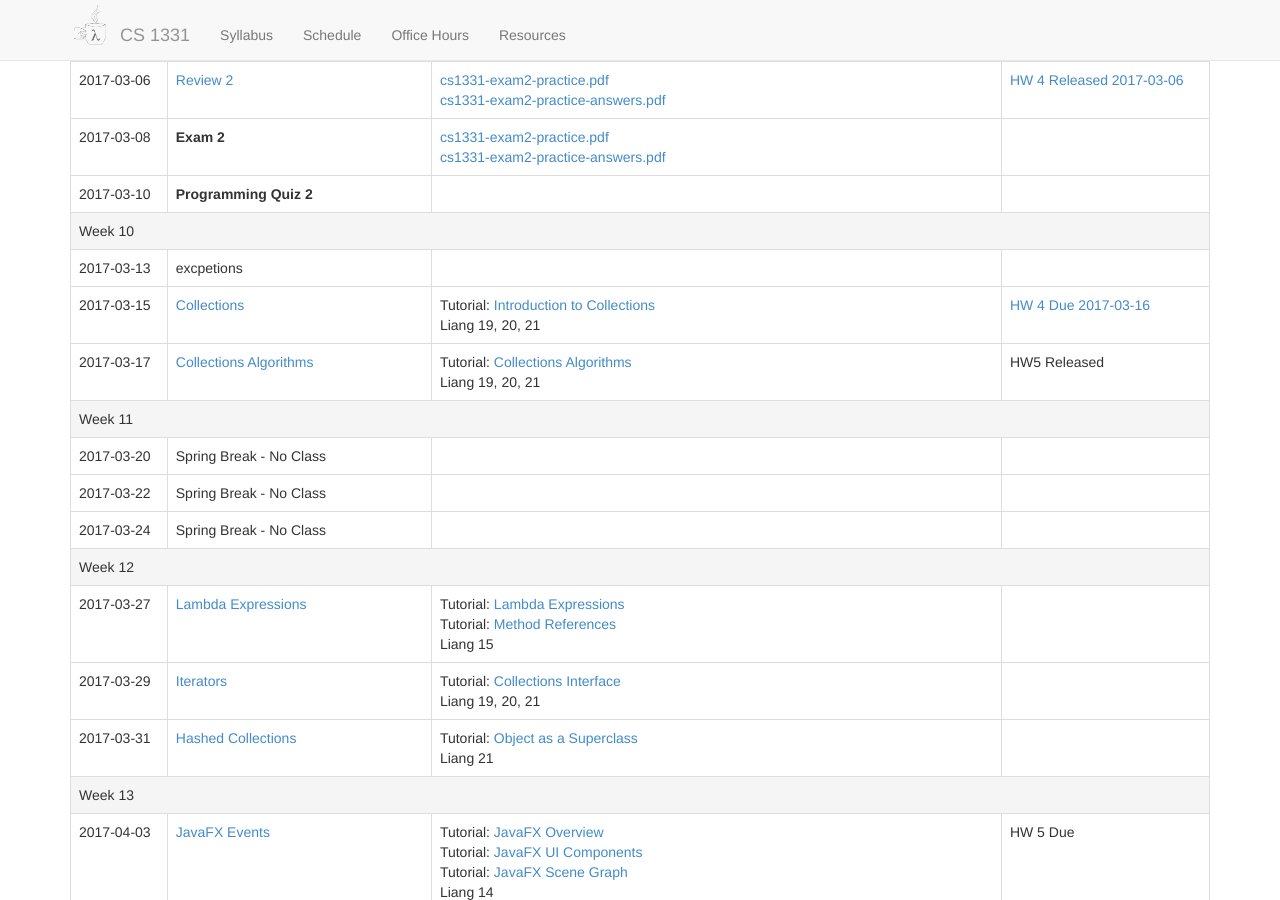
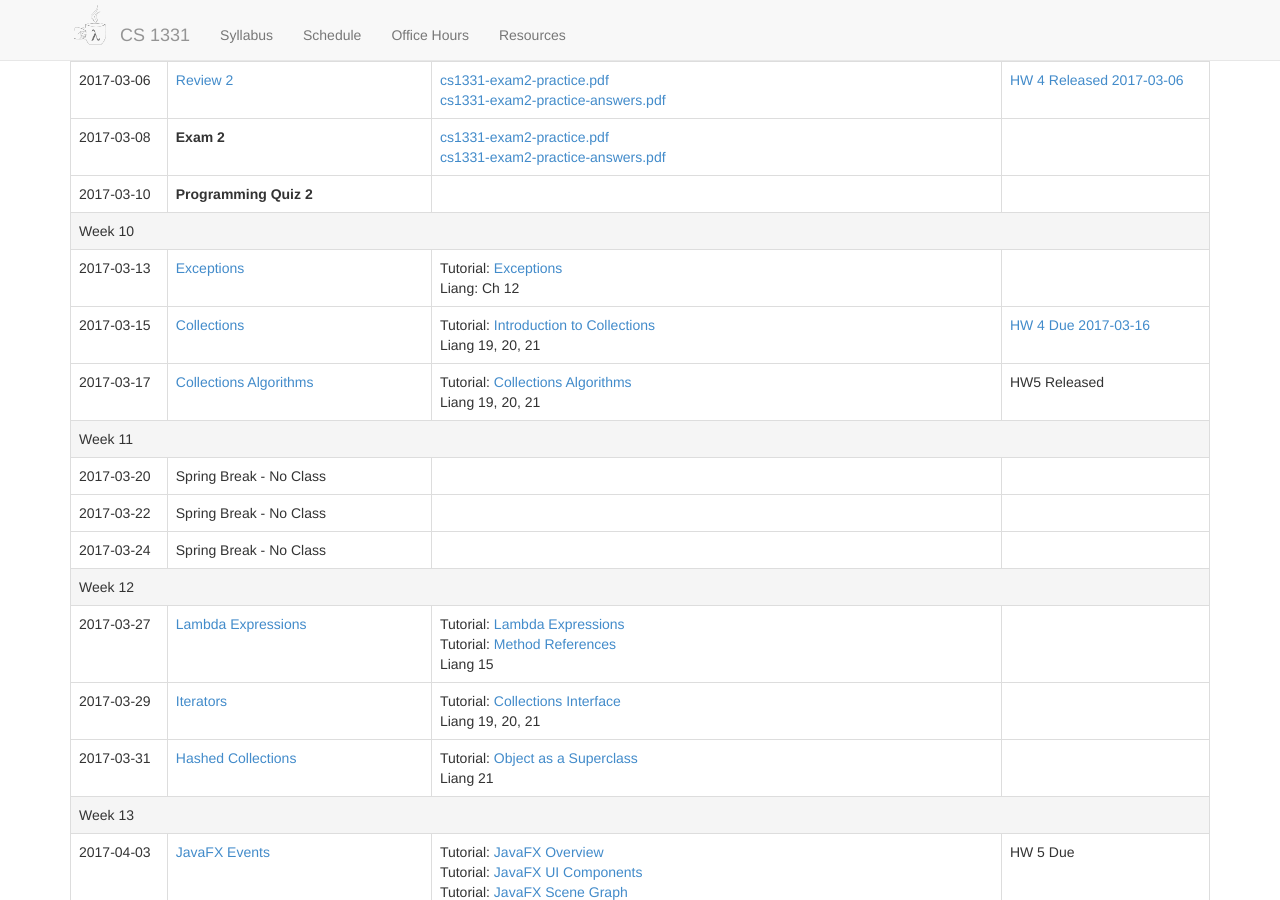
Before and after one commit to cs1331/cs1331.github.io.old, a Jekyll site: the page built from spring2017.html, in a window 1280 px wide and 900 px high, scrolled down 2390 px. Built offline with Jekyll 4.4.1, drawn with Linux system fonts in a browser that asks for light colours; nearby versions of some CDN libraries.

Commit message:
Fix typo in exceptions lecture

```diff
--- a/spring2017.html
+++ b/spring2017.html
@@ -562,10 +562,12 @@ title: CS 1331 - Spring 2017
 
     <tr>
       <td>2017-03-13</td>
-      <td>excpetions</td>
+      <td><a href="slides/exceptions.pdf">Exceptions</a></td>
       <td>
 
+        Tutorial: <a href="http://docs.oracle.com/javase/tutorial/essential/exceptions/">Exceptions</a><br/>
 
+        Liang: Ch 12
       </td>
       <td>
 
```
Also changed, not shown: 1 other file.
